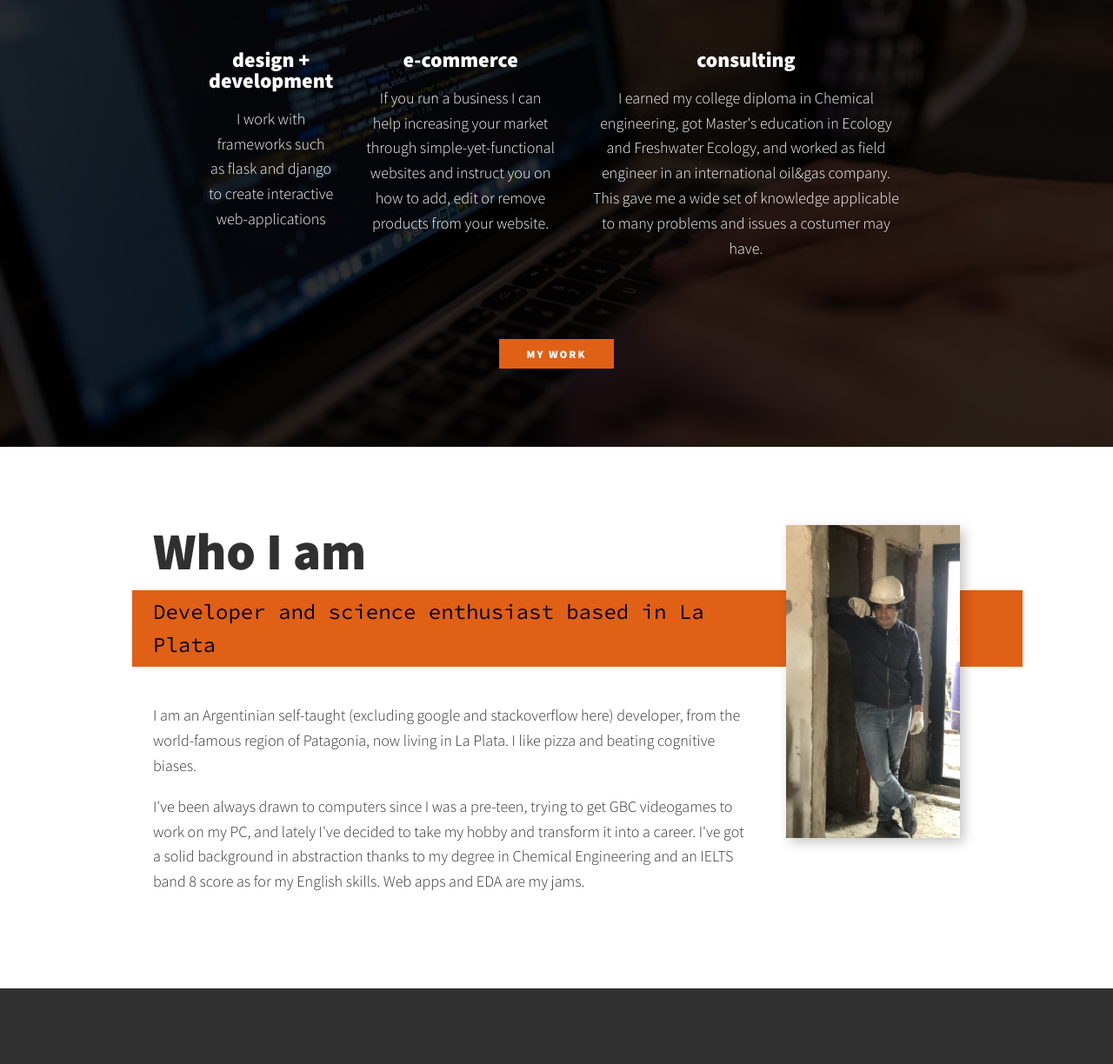
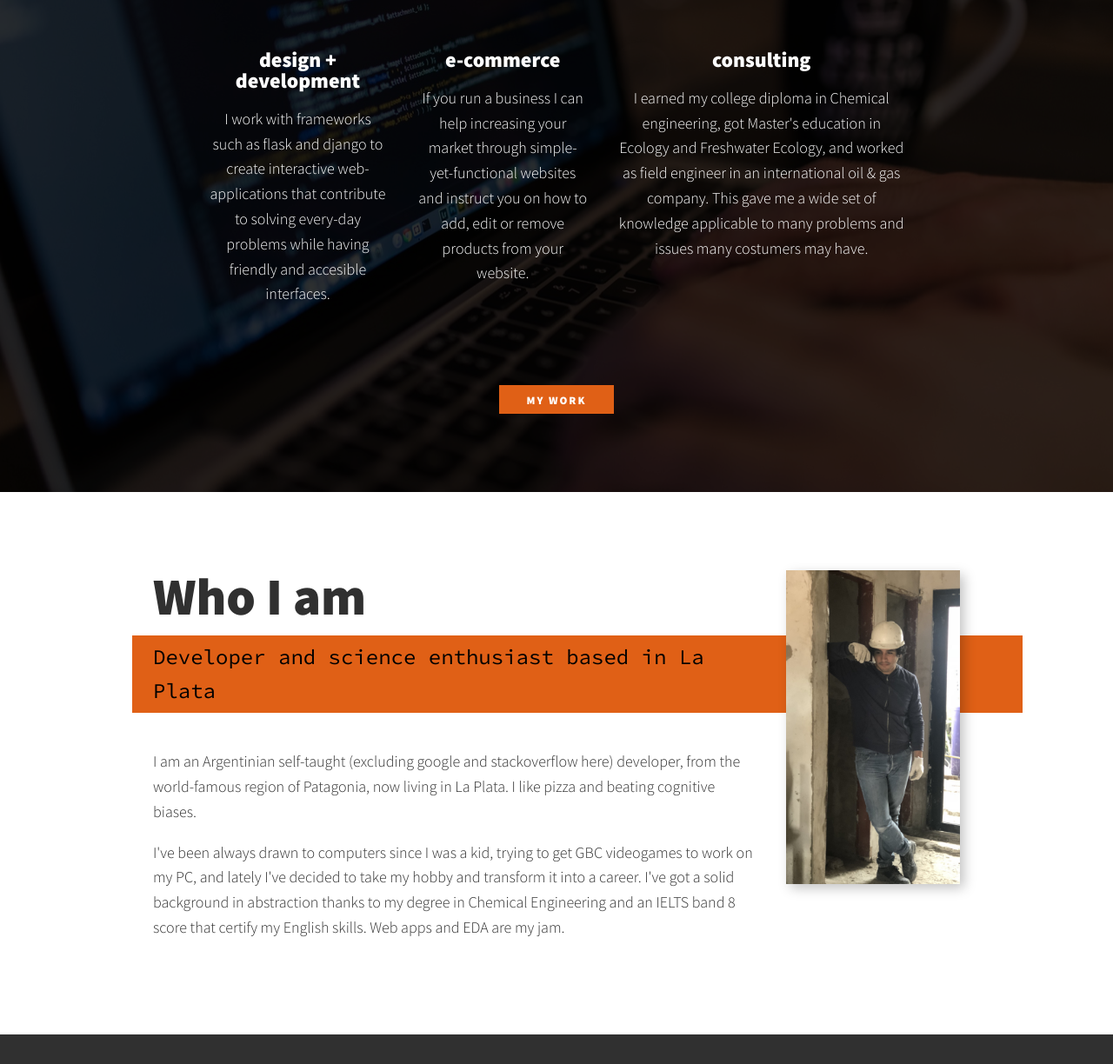
Before and after one commit to fabriccio27/portofolio, a plain HTML site: page index.html in a window 1280 px wide. Shown: the part 663-1887 px from the top of the page at 87% size. Drawn offline with Linux system fonts and the light colour scheme.

Commit message:
changed text

```diff
--- a/index.html
+++ b/index.html
@@ -43,7 +43,9 @@
             <div class="services">
                 <div class="service">
                     <h3>design + development</h3>
-                    <p>I work with frameworks such as flask and django to create interactive web-applications</p>
+                    <p>I work with frameworks such as flask and django to create interactive web-applications that contribute
+                        to solving every-day problems while having friendly and accesible interfaces.
+                    </p>
                 </div>
                 <div class="service">
                     <h3>e-commerce</h3>
@@ -54,8 +56,8 @@
                 <div class="service">
                     <h3>consulting</h3>
                     <p>I earned my college diploma in Chemical engineering, got Master's education in Ecology and Freshwater Ecology,
-                        and worked as field engineer in an international oil&gas company. This gave me a wide set of knowledge
-                        applicable to many problems and issues a costumer may have.
+                        and worked as field engineer in an international oil & gas company. This gave me a wide set of knowledge
+                        applicable to many problems and issues many costumers may have.
                     </p>
                 </div>
 
@@ -69,9 +71,9 @@
             <div class="about-me__body">
                 <p>I am an Argentinian self-taught (excluding google and stackoverflow here) developer,
                     from the world-famous region of Patagonia, now living in La Plata. I like pizza and beating cognitive biases.</p>
-                <p>I've been always drawn to computers since I was a pre-teen, trying to get GBC videogames to work on my PC, and lately
+                <p>I've been always drawn to computers since I was a kid, trying to get GBC videogames to work on my PC, and lately
                     I've decided to take my hobby and transform it into a career. I've got a solid background in abstraction thanks to my
-                    degree in Chemical Engineering and an IELTS band 8 score as for my English skills. Web apps and EDA are my jams.
+                    degree in Chemical Engineering and an IELTS band 8 score that certify my English skills. Web apps and EDA are my jam.
                 </p>
             </div>
             <img src="img/fabricio-parado.jpg" alt="fabricio-standing-cool-af" class="about-me__img">
```
Also changed, not shown: 1 other file.
